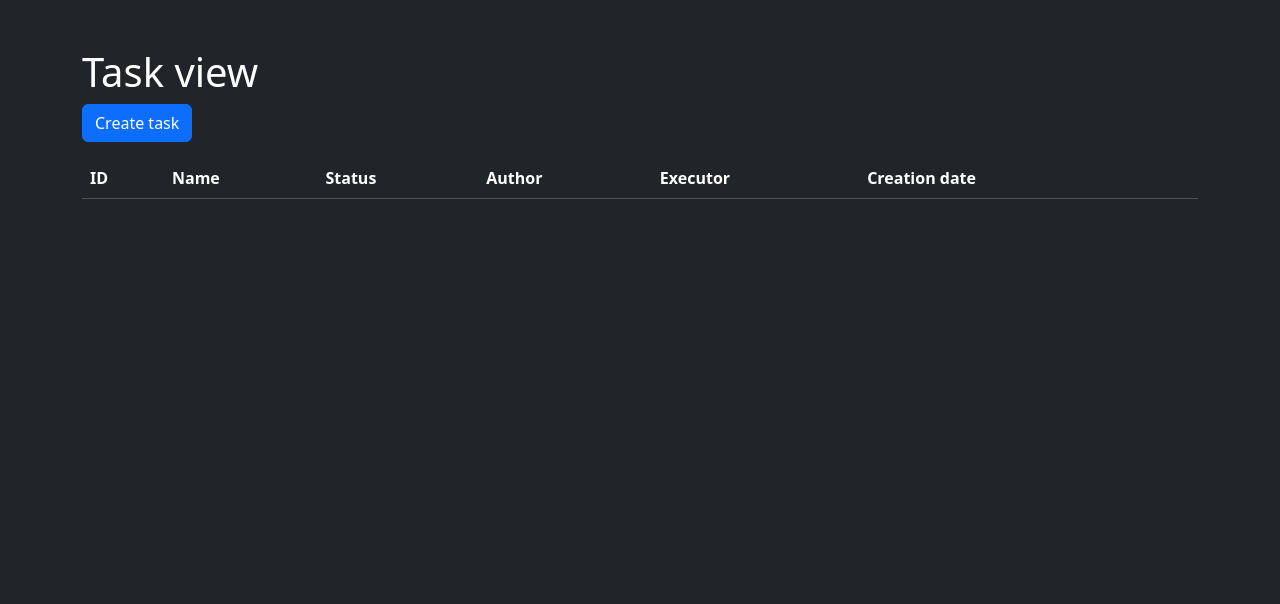
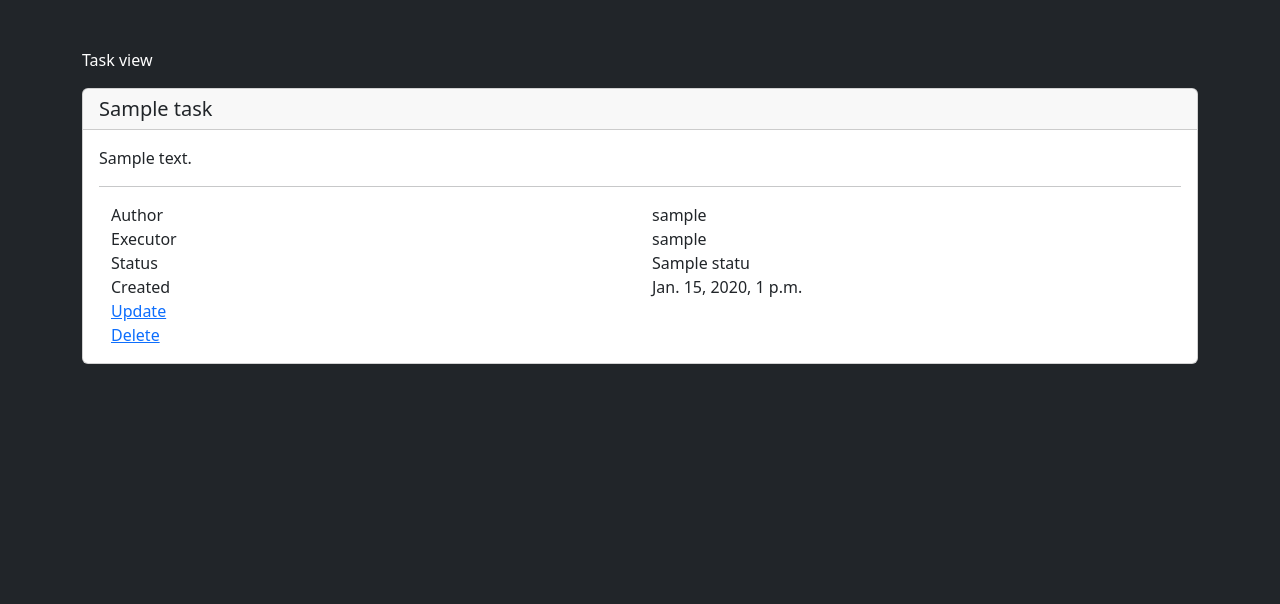
Before and after one commit to Midnight95/task-manager, a Django app: page /task/1 in a window 1280 px wide. Shown: the part 57-661 px from the top of the page. Run offline with Django 4.2, Linux system fonts and the light colour scheme; tables that the repository leaves empty hold one stand-in row (values such as "Sample post"); lists and menus that the app fills with data are empty; some libraries are stand-ins or nearby versions.

Commit message:
working on task detail view

```diff
--- a/task_manager/templates/task/task_detail.html
+++ b/task_manager/templates/task/task_detail.html
@@ -2,37 +2,38 @@
 {% block main %}
   {% load i18n %}
 
-  <div class="container">
-    <p class="h1">{{ title }}</p>
-    <table class="table table-dark">
-        <a class="btn btn-primary mb-3" href="{% url 'task_create' %}">{% trans 'Create task' %}</a>
-        <thead>
-        <tr>
-          <th>ID</th>
-          <th>{% translate "Name" %}</th>
-          <th>{% translate "Status" %}</th>
-          <th>{% translate "Author" %}</th>
-          <th>{% translate "Executor" %}</th>
-          <th>{% translate "Creation date" %}</th>
-          <th></th>
-        </tr>
-        </thead>
-        <tbody>
-        {% for task in tasks %}
-            <tr>
-              <td>{{ task.id }}</td>
-              <td><a href="{% url 'task_detail' pk=task.id %}">{{ task.name }}</a></td>
-              <td>{{ task.status }}</td>
-              <td>{{ task.author }}</td>
-              <td>{{ task.executor }}</td>
-              <td>{{ task.created_at }}</td>
-              <td>
-                <a href="{% url 'task_update' pk=task.id %}">{% translate 'Update' %}</a>
-                <br>
-                <a href="{% url 'task_delete' pk=task.id %}">{% translate "Delete" %}</a>
-              </td>
-            </tr>
-        {% endfor %}
-        </tbody>
-      </table>
+<div class="container">
+  <p clas="h5 my-4">{{ title }}</p>
+  <div class="card">
+    <h5 class="card-header">{{ task.name }}</h5>
+    <div class="card-body">
+      <p class="card-text">{{ task.description }}</p>
+      <hr>
+      <div class="container">
+        <div class="row">
+          <div class="col">{% translate "Author" %}</div>
+          <div class="col">{{ task.author }}</div>
+        </div>
+        <div class="row">
+          <div class="col">{% translate "Executor" %}</div>
+          <div class="col">{{ task.executor }}</div>
+        </div>
+        <div class="row">
+          <div class="col">{% translate "Status" %}</div>
+          <div class="col">{{ task.status }}</div>
+        </div>
+        <div class="row">
+          <div class="col">{% translate "Created" %}</div>
+          <div class="col">{{ task.created_at }}</div>
+        </div>
+        <div class="row">
+          <a href="{% url 'task_update' pk=task.id %}">{% translate 'Update' %}</a>
+        </div>
+        <div class="row">
+          <a href="{% url 'task_delete' pk=task.id %}">{% translate "Delete" %}</a>
+        </div>
+      </div>
+    </div>
+  </div>
+</div>
 {% endblock main %}
```
